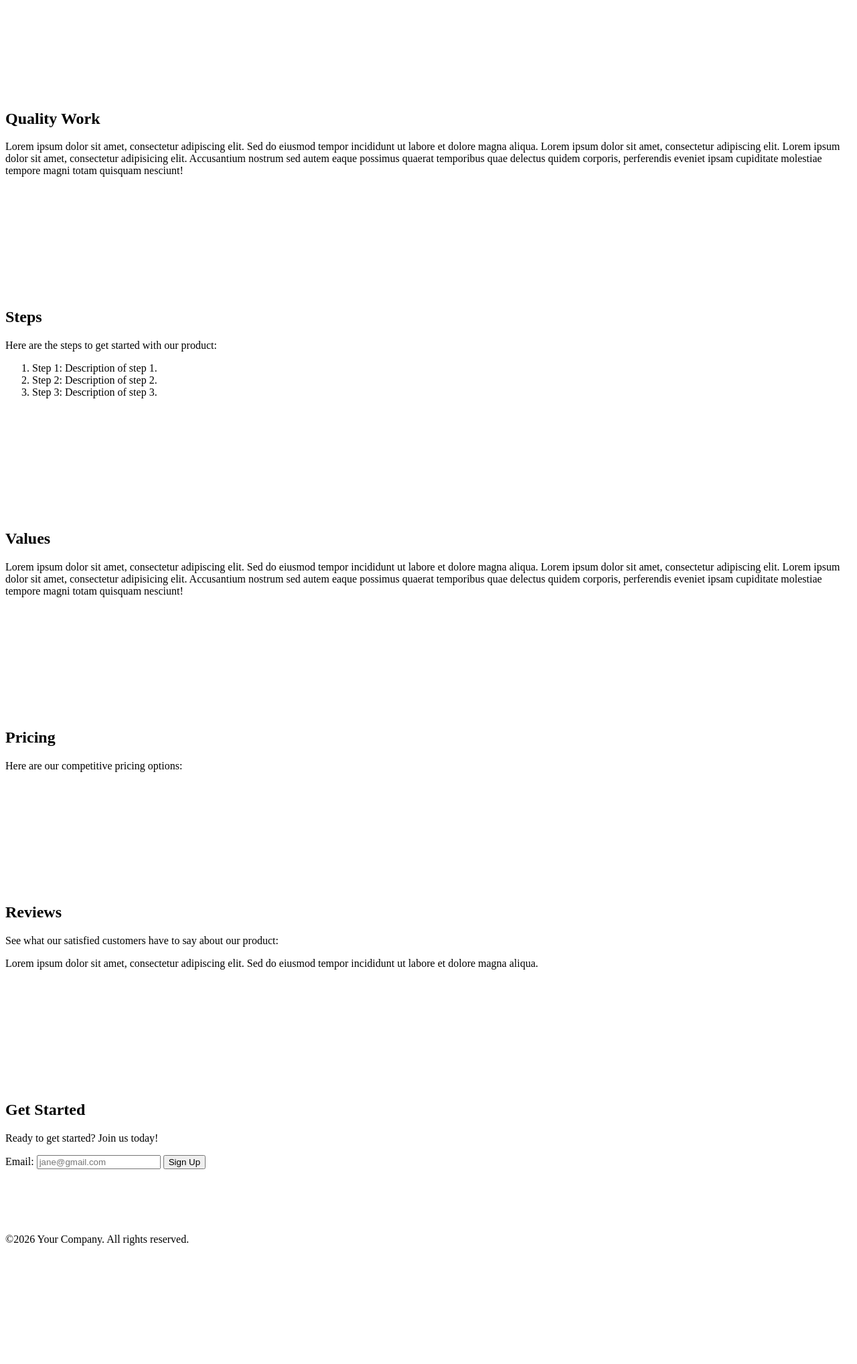
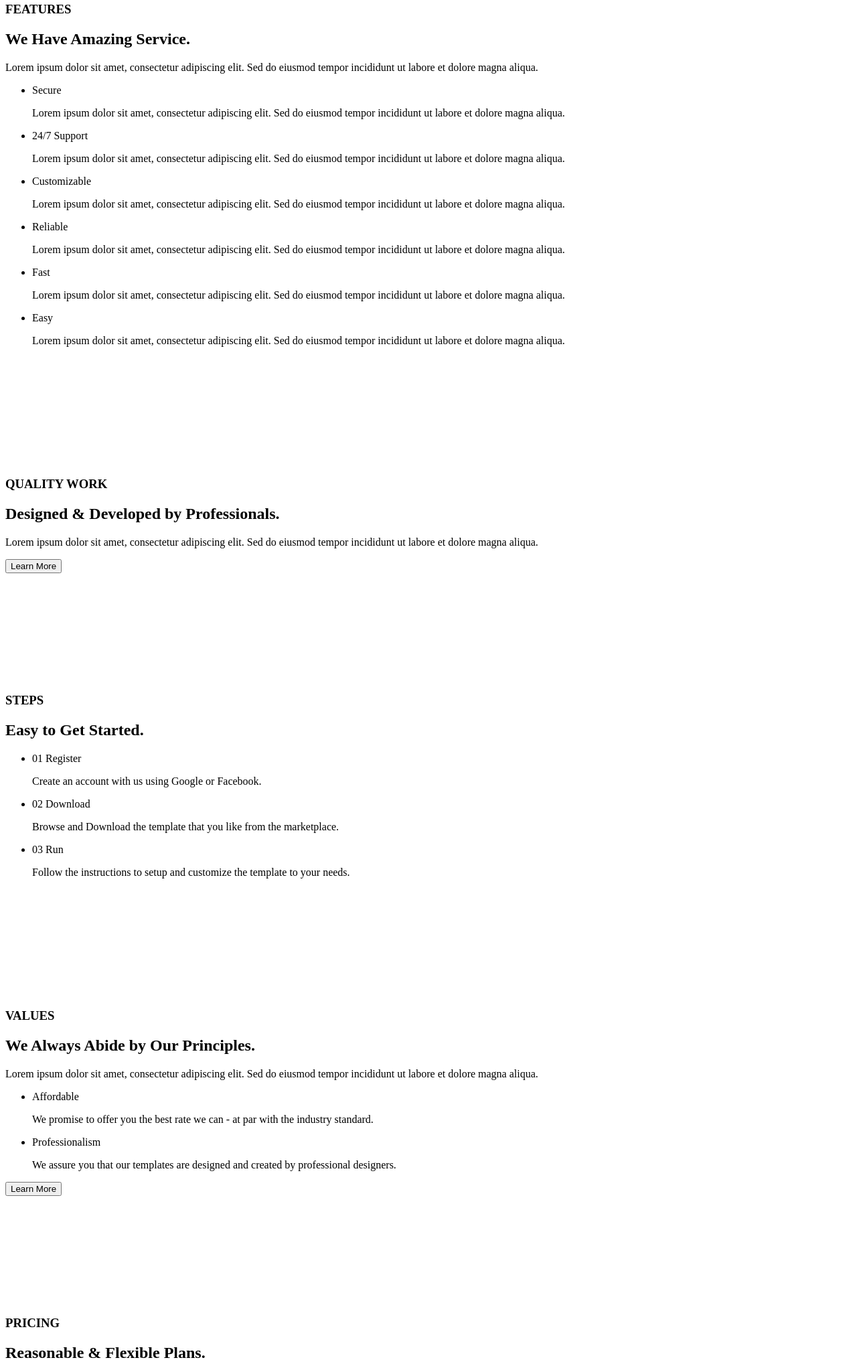
Before and after one commit to brry-dev/final-project, a plain HTML site: page code/index.html in a window 1280 px wide. Shown: the part 678-2715 px from the top of the page at 67% size. Before the commit the page ends 2554 px from the top, so only its background shows below. Drawn offline with Linux system fonts and the light colour scheme.

Commit message:
sixth commit

```diff
--- a/code/index.html
+++ b/code/index.html
@@ -14,7 +14,7 @@
       <nav>
         <div class="row__nav--row">
           <div class="nav__logo">
-            <img src="Treact Starter Resources/assets/logo.2c489fc453a1783cbadacf914efa3df6.svg" alt="Logo" />
+            <img src="TreactStarterResources/assets/logo.2c489fc453a1783cbadacf914efa3df6.svg" alt="Treact" />
           </div>
           <div class="nav__links">
             <a class="nav__link">About</a>
@@ -30,24 +30,50 @@
         <header>
           <div class="container">
             <div class="row">
-              <h2>About Us</h2>
-              <p>Lorem ipsum dolor sit amet consectetur, adipisicing elit. Laboriosam doloribus, odio libero illo dolore nisi odit inventore perspiciatis eius neque. Similique recusandae explicabo doloremque id cumque in voluptatibus consequatur impedit!</p>
-              <p>Lorem ipsum dolor sit amet, consectetur adipiscing elit. Sed do eiusmod tempor incididunt ut labore et dolore magna aliqua. Lorem ipsum dolor sit amet, consectetur adipiscing elit.Lorem ipsum dolor sit amet, consectetur adipisicing elit. Accusantium nostrum sed autem eaque possimus quaerat temporibus quae delectus quidem corporis, perferendis eveniet ipsam cupiditate molestiae tempore magni totam quisquam nesciunt!</p>
+              <h2>Beautiful React Templates <span>for you.</span></h2>
+              <p>Our templates are easy to setup, understand and customize. Fully modular components with a variety of pages and components.</p>
             </div>
           </div>
         </header>
     </section>
 
+    <section id="start">
+            <div class="container">
+                <div class="row">
+                    <form>
+                      <label for="email"></label>
+                        <input type="email" id="email" name="email" placeholder="Your E-mail Address" required />
+                        <input type="submit" value="Get Started" />
+                    </form>
+                </div>
+            </div>
+        </section>
+
+        <section>
+          <h5>OUR TRUSTED CUSTOMERS</h5>
+          <img src="TreactStarterResources/assets/customers-logo-strip.680ac7c2e8ae28161d2c.png" alt="Trusted Customers Logo" />
+        </section>
+
     <main>
       <section id="features">
         <div class="container">
           <div class="row__narrow">
-            <h2>Features</h2>
-            <p>Here are some of the key features of our product:</p>
+            <h3>FEATURES</h3>
+            <h1>We Have Amazing <span>Service.</span></h1>
+            <p>Lorem ipsum dolor sit amet, consectetur adipiscing elit. Sed do eiusmod tempor incididunt ut labore et dolore magna aliqua.</p>
             <ul>
-              <li>Feature 1: Description of feature 1.</li>
-              <li>Feature 2: Description of feature 2.</li>
-              <li>Feature 3: Description of feature 3.</li>
+              <li>Secure</li>
+              <p>Lorem ipsum dolor sit amet, consectetur adipiscing elit. Sed do eiusmod tempor incididunt ut labore et dolore magna aliqua.</p>
+              <li>24/7 Support</li>
+              <p>Lorem ipsum dolor sit amet, consectetur adipiscing elit. Sed do eiusmod tempor incididunt ut labore et dolore magna aliqua.</p>
+              <li>Customizable</li>
+              <p>Lorem ipsum dolor sit amet, consectetur adipiscing elit. Sed do eiusmod tempor incididunt ut labore et dolore magna aliqua.</p>
+              <li>Reliable</li>
+              <p>Lorem ipsum dolor sit amet, consectetur adipiscing elit. Sed do eiusmod tempor incididunt ut labore et dolore magna aliqua.</p>
+              <li>Fast</li>
+              <p>Lorem ipsum dolor sit amet, consectetur adipiscing elit. Sed do eiusmod tempor incididunt ut labore et dolore magna aliqua.</p>
+              <li>Easy</li>
+              <p>Lorem ipsum dolor sit amet, consectetur adipiscing elit. Sed do eiusmod tempor incididunt ut labore et dolore magna aliqua.</p>
             </ul>
           </div>
         </div>
@@ -56,8 +82,10 @@
       <section id="quality">
         <div class="container">
           <div class="row">
-            <h2>Quality Work</h2>
-            <p>Lorem ipsum dolor sit amet, consectetur adipiscing elit. Sed do eiusmod tempor incididunt ut labore et dolore magna aliqua. Lorem ipsum dolor sit amet, consectetur adipiscing elit. Lorem ipsum dolor sit amet, consectetur adipisicing elit. Accusantium nostrum sed autem eaque possimus quaerat temporibus quae delectus quidem corporis, perferendis eveniet ipsam cupiditate molestiae tempore magni totam quisquam nesciunt!</p>
+            <h3>QUALITY WORK</h3>
+            <h1>Designed & Developed by <span>Professionals.</span></h1>
+            <p>Lorem ipsum dolor sit amet, consectetur adipiscing elit. Sed do eiusmod tempor incididunt ut labore et dolore magna aliqua.</p>
+            <button class="btn__primary">Learn More</button>
           </div>
         </div>
       </section>
@@ -65,13 +93,16 @@
       <section id="steps">
         <div class="container">
           <div class="row">
-            <h2>Steps</h2>
-            <p>Here are the steps to get started with our product:</p>
-            <ol>
-              <li>Step 1: Description of step 1.</li>
-              <li>Step 2: Description of step 2.</li>
-              <li>Step 3: Description of step 3.</li>
-            </ol>
+            <h3>STEPS</h3>
+            <h1>Easy to Get <span>Started.</span></h1>
+            <ul>
+              <li>01 Register</li>
+              <p>Create an account with us using Google or Facebook.</p>
+              <li>02 Download</li>
+              <p>Browse and Download the template that you like from the marketplace.</p>
+              <li>03 Run</li>
+              <p>Follow the instructions to setup and customize the template to your needs.</p>
+            </ul>
           </div>
         </div>
       </section>
@@ -79,8 +110,16 @@
       <section id="values">
         <div class="container">
           <div class="row">
-            <h2>Values</h2>
-            <p>Lorem ipsum dolor sit amet, consectetur adipiscing elit. Sed do eiusmod tempor incididunt ut labore et dolore magna aliqua. Lorem ipsum dolor sit amet, consectetur adipiscing elit. Lorem ipsum dolor sit amet, consectetur adipisicing elit. Accusantium nostrum sed autem eaque possimus quaerat temporibus quae delectus quidem corporis, perferendis eveniet ipsam cupiditate molestiae tempore magni totam quisquam nesciunt!</p>
+            <h3>VALUES</h3>
+            <h1>We Always Abide by Our <span>Principles.</span></h1>
+            <p>Lorem ipsum dolor sit amet, consectetur adipiscing elit. Sed do eiusmod tempor incididunt ut labore et dolore magna aliqua.</p>
+            <ul>
+              <li>Affordable</li>
+              <p>We promise to offer you the best rate we can - at par with the industry standard.</p>
+              <li>Professionalism</li>
+              <p>We assure you that our templates are designed and created by professional designers.</p>
+            </ul>
+            <button class="btn__primary">Learn More</button>
           </div>
         </div>
       </section>
@@ -88,18 +127,22 @@
       <section id="pricing">
             <div class="container">
                 <div class="row">
-                    <h2>Pricing</h2>
-                    <p>Here are our competitive pricing options:</p>
+                    <h3>PRICING</h3>
+                    <h1>Reasonable & Flexible <span>Plans.</span></h1>
+                    <p>Lorem ipsum dolor sit amet, consectetur adipiscing elit. Sed do eiusmod tempor incididunt ut labore et dolore magna aliqua.</p>
+                    /* ADD PRICING CARDS HERE */
                 </div>
             </div>
         </section>
 
-        <section id="reviews">
+        <section id="testimonials">
             <div class="container">
                 <div class="row">
-                    <h2>Reviews</h2>
-                    <p>See what our satisfied customers have to say about our product:</p>
+                    <h3>TESTIMONIALS</h3>
+                    <h1>Our Clients <span>Love Us.</span></h1>
                     <p>Lorem ipsum dolor sit amet, consectetur adipiscing elit. Sed do eiusmod tempor incididunt ut labore et dolore magna aliqua.</p>
+                    <h3>Amazing User Experience</h3>
+                    <p>Lorem ipsum dolor sit amet, consectetur adipiscing elit. Sed do eiusmod tempor incididunt ut labore et dolore magna aliqua. Lorem ipsum dolor sit amet, consectetur adipiscing elit. Sed do eiusmod tempor incididunt ut labore et dolore magna aliqua. Lorem ipsum dolor sit amet consectetur adipisicing elit. Omnis sit id officia cum veniam dignissimos placeat deserunt quis minima, optio dolore! Error libero provident voluptatum dolorem suscipit quia qui numquam.</p>
                 </div>
             </div>
         </section>
@@ -107,20 +150,18 @@
         <section id="start">
             <div class="container">
                 <div class="row">
-                    <h2>Get Started</h2>
-                    <p>Ready to get started? Join us today!</p>
-                    <form>
-                      <label for="email">Email:</label>
-                        <input type="email" id="email" name="email" placeholder="jane@gmail.com" required />
-                        <input type="submit" value="Sign Up" />
-                    </form>
+                    <h3>Developers all over the world are happily using Treact.</h3>
+                    <button>Get Started</button>
+                    <button>Contact Us</button>
                 </div>
             </div>
         </section>
+
     </main>
 
     <footer>
         <div class="row footer__row">
+          /* ADD FOOTER CONTENT HERE */
             <p>©2026 Your Company. All rights reserved.</p>
         </div>
     </footer>
```
